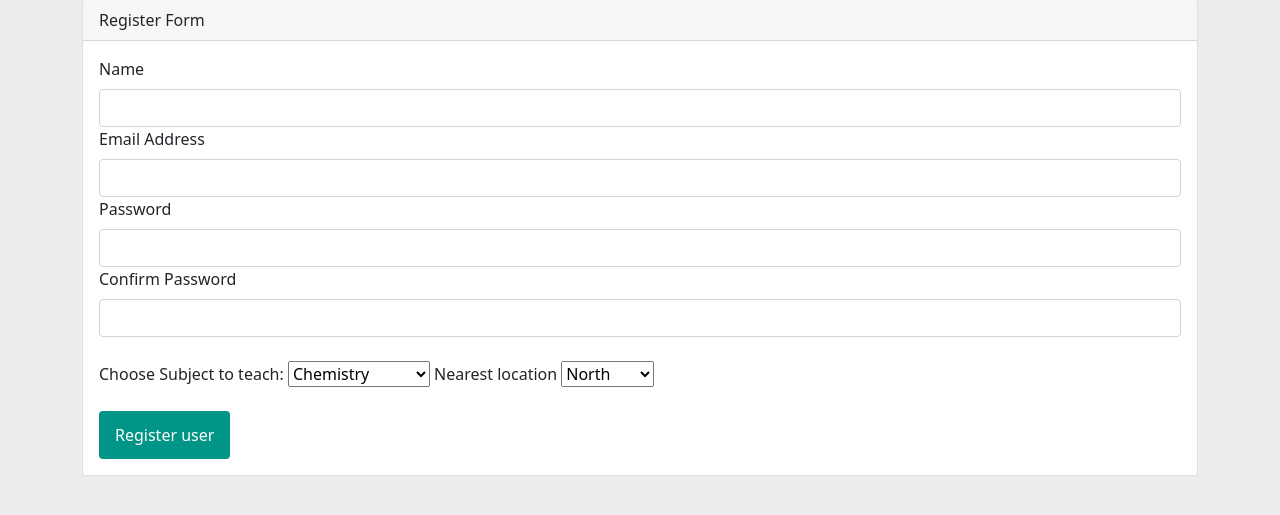
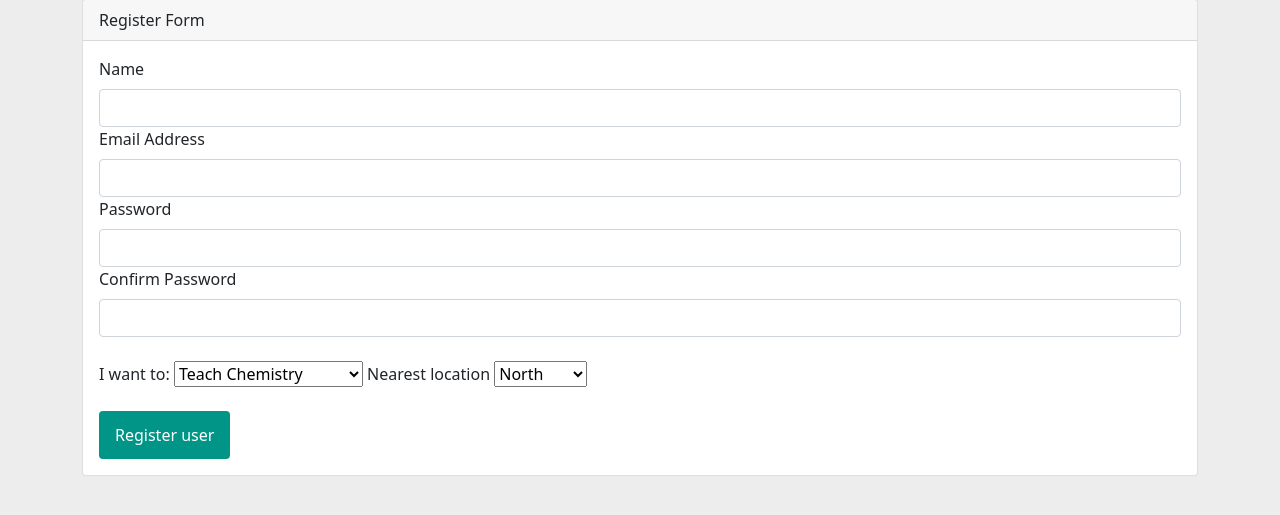
Before and after one commit to YakYakYakYakYak/ASP1, a Node server app: page /register in a window 1280 px wide. Shown: the part 183-698 px from the top of the page. Run offline with Node 20, Linux system fonts and the light colour scheme.

Commit message:
update registration and filter to allow to seeking learning or teaching. instead of only teaching.

```diff
--- a/views/profile.hbs
+++ b/views/profile.hbs
@@ -44,8 +44,8 @@
                      </div>
                      <div class="card-body">
                          <h5 class="card-title">Hey {{user.name}}, Welcome back</h5>
-                         <p class="card-text">Subject taught: {{user.subject}}</p>
-                         <p class ="card-text">Teaching location: {{user.location}}</p>
+                         <p class="card-text">Seeking to: {{user.subject}}</p>
+                         <p class ="card-text">Location: {{user.location}}</p>
                          <p class ="card-text">Personal message: {{user.message}}</p>
                             <form action="/profile" method="POST">
                                 <div class="form-group">
--- a/views/register.hbs
+++ b/views/register.hbs
@@ -56,14 +56,19 @@
                             required>
                     </div>
                     <br>
-                    <label for="subject">Choose Subject to teach:</label>
+                    <label for="subject">I want to:</label>
                     <select name="subject" id="subject">
                         <optgroup label="Subjects">
-                            <option value="chemistry">Chemistry</option>
-                            <option value="english">English</option>
-                            <option value="japanese">Japanese</option>
-                            <option value="maths">Maths</option>
-                            <option value="social-studies">Social Studies</option>
+                            <option value="teach chemistry">Teach Chemistry</option>
+                            <option value="teach english">Teach English</option>
+                            <option value="teach japanese">Teach Japanese</option>
+                            <option value="teach maths">Teach Maths</option>
+                            <option value="teach social-studies">Teach Social Studies</option>
+                            <option value="learn chemistry">Learn Chemistry</option>
+                            <option value="learn english">Learn English</option>
+                            <option value="learn japanese">Learn Japanese</option>
+                            <option value="learn maths">Learn Maths</option>
+                            <option value="learn social-studies">Learn Social Studies</option>
                         </optgroup>
                     </select>
                     <label for="location">Nearest location</label>
```
Also changed, not shown: views/browse.hbs (+17 -12 lines).
